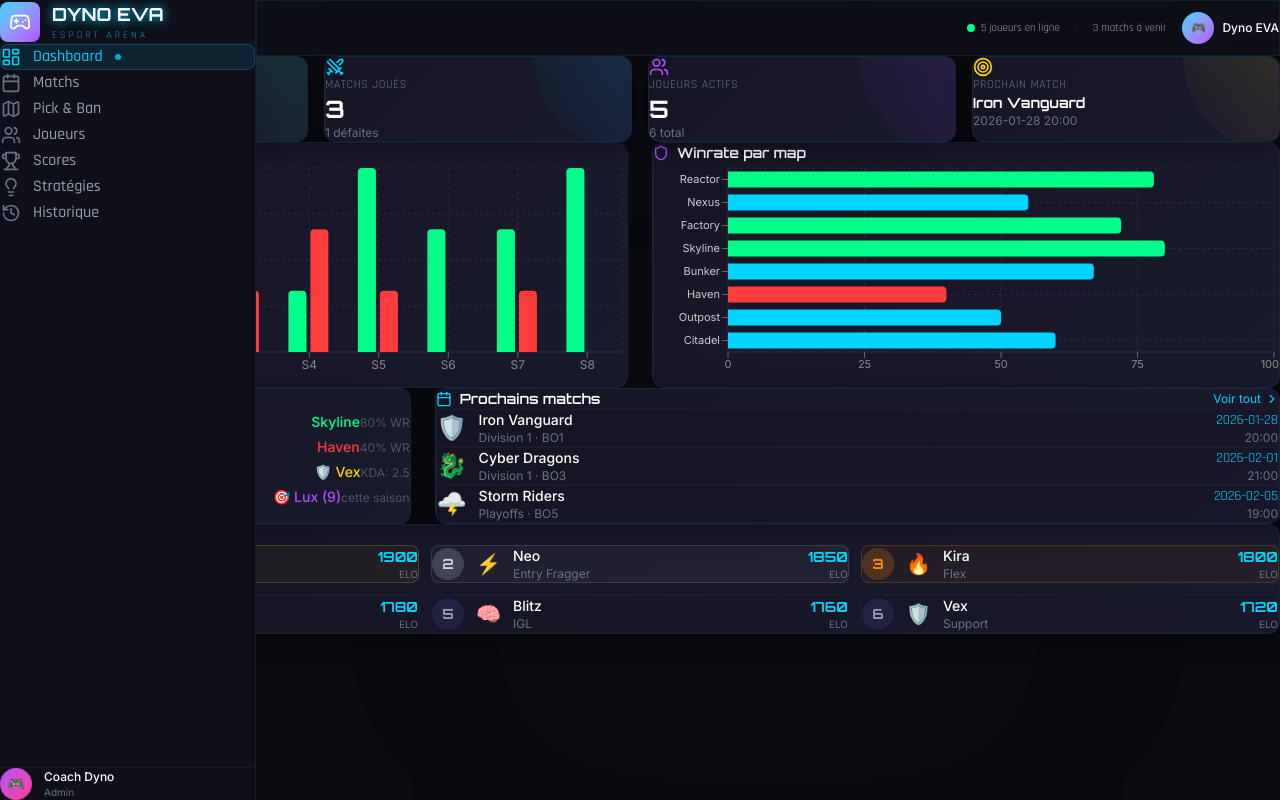
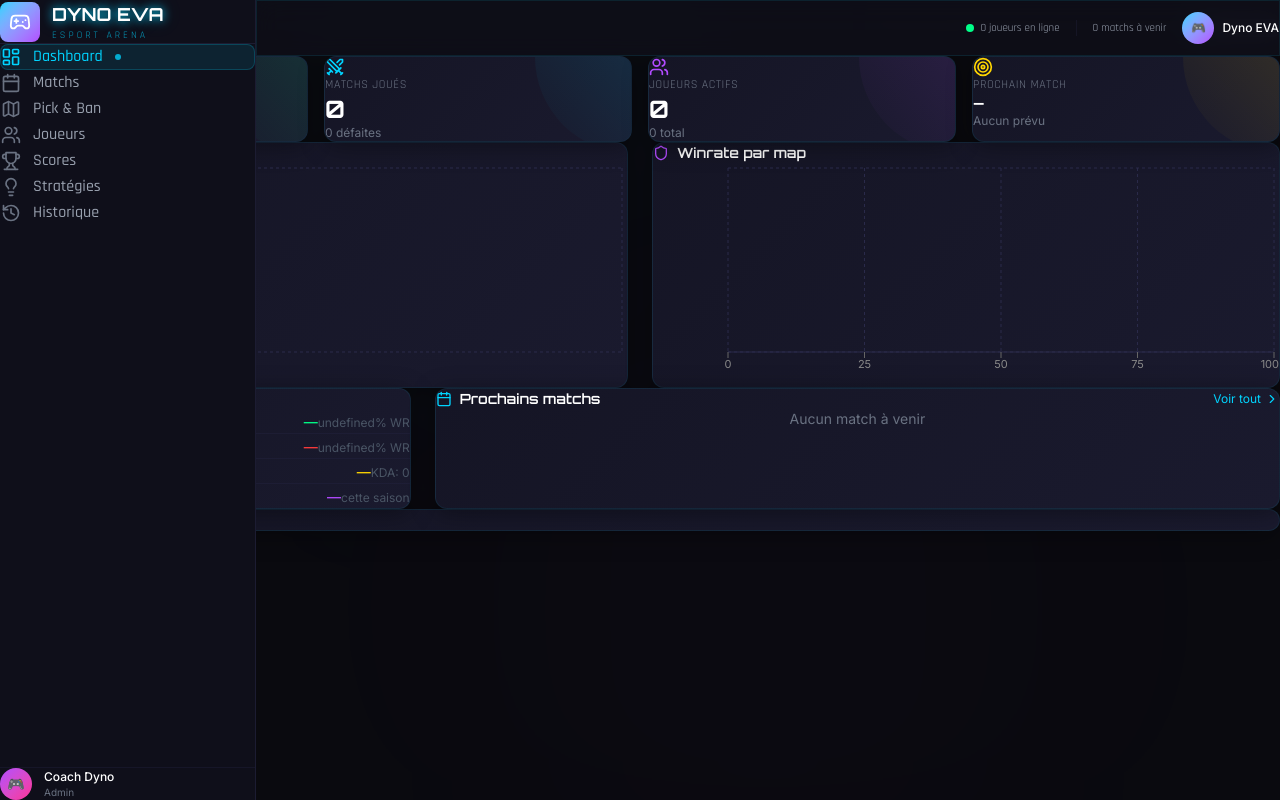
Before and after one commit to DYNOAphex84/DYNO-EVA, a React (Vite) app: page / in a window 1280 px wide. Built offline with nearby package versions, Linux system fonts and the light colour scheme.

Commit message:
Update store.ts

```diff
--- a/src/store.ts
+++ b/src/store.ts
@@ -1,242 +1,19 @@
 import { Match, Player, Strategy, MapData } from './types';
 
-export const MAPS = ['Reactor', 'Nexus', 'Outpost', 'Factory', 'Skyline', 'Bunker', 'Haven', 'Citadel'];
-
-export const DIVISIONS = ['Division 1', 'Division 2', 'Division 3', 'Open Qualifier', 'Playoffs', 'Grand Final'];
-
-export const initialPlayers: Player[] = [
-  {
-    id: 'p1',
-    pseudo: 'Neo',
-    role: 'Entry Fragger',
-    poste: 'Attaquant',
-    avatar: '⚡',
-    available: true,
-    favoriteMaps: ['Reactor', 'Nexus', 'Skyline'],
-    stats: { kills: 342, deaths: 198, assists: 87, matchesPlayed: 28, wins: 19, mvpCount: 8 },
-    eloRating: 1850,
-  },
-  {
-    id: 'p2',
-    pseudo: 'Vex',
-    role: 'Support',
-    poste: 'Support',
-    avatar: '🛡️',
-    available: true,
-    favoriteMaps: ['Reactor', 'Factory', 'Haven'],
-    stats: { kills: 210, deaths: 165, assists: 195, matchesPlayed: 28, wins: 19, mvpCount: 3 },
-    eloRating: 1720,
-  },
-  {
-    id: 'p3',
-    pseudo: 'Kira',
-    role: 'Flex',
-    poste: 'Flex',
-    avatar: '🔥',
-    available: true,
-    favoriteMaps: ['Reactor', 'Nexus', 'Outpost'],
-    stats: { kills: 298, deaths: 180, assists: 142, matchesPlayed: 28, wins: 19, mvpCount: 6 },
-    eloRating: 1800,
-  },
-  {
-    id: 'p4',
-    pseudo: 'Ghost',
-    role: 'Lurker',
-    poste: 'Flanker',
-    avatar: '👻',
-    available: true,
-    favoriteMaps: ['Nexus', 'Bunker', 'Citadel'],
-    stats: { kills: 265, deaths: 172, assists: 98, matchesPlayed: 25, wins: 16, mvpCount: 5 },
-    eloRating: 1780,
-  },
-  {
-    id: 'p5',
-    pseudo: 'Lux',
-    role: 'AWPer',
-    poste: 'Sniper',
-    avatar: '🎯',
-    available: false,
-    favoriteMaps: ['Nexus', 'Skyline', 'Haven'],
-    stats: { kills: 310, deaths: 155, assists: 62, matchesPlayed: 26, wins: 18, mvpCount: 9 },
-    eloRating: 1900,
-  },
-  {
-    id: 'p6',
-    pseudo: 'Blitz',
-    role: 'IGL',
-    poste: 'Leader',
-    avatar: '🧠',
-    available: true,
-    favoriteMaps: ['Reactor', 'Factory', 'Bunker'],
-    stats: { kills: 245, deaths: 190, assists: 168, matchesPlayed: 28, wins: 19, mvpCount: 4 },
-    eloRating: 1760,
-  },
+export const MAPS = [
+  'Artefact', 'Atlantis', 'Bastion', 'Ceres', 'Coliseum',
+  'Engine', 'Helios Station', 'Horizon', 'Lunar Outpost',
+  'Outlaw', 'Polaris', 'Silva', 'The Cliff', 'The Rock'
 ];
 
-export const initialMatches: Match[] = [
-  {
-    id: 'm1',
-    date: '2026-01-20',
-    time: '20:00',
-    opponent: 'Phoenix Blaze',
-    opponentLogo: '🐦',
-    division: 'Division 1',
-    format: 'BO3',
-    status: 'completed',
-    lineup: ['p1', 'p2', 'p3', 'p4', 'p6'],
-    scores: [
-      { map: 'Reactor', teamScore: 13, opponentScore: 9 },
-      { map: 'Nexus', teamScore: 11, opponentScore: 13 },
-      { map: 'Skyline', teamScore: 13, opponentScore: 7 },
-    ],
-    mvp: 'p1',
-    pickBan: {
-      teamPicks: ['Reactor', 'Skyline'],
-      teamBans: ['Outpost', 'Haven'],
-      opponentPicks: ['Nexus'],
-      opponentBans: ['Factory', 'Bunker'],
-    },
-  },
-  {
-    id: 'm2',
-    date: '2026-01-22',
-    time: '21:00',
-    opponent: 'Shadow Wolves',
-    opponentLogo: '🐺',
-    division: 'Division 1',
-    format: 'BO3',
-    status: 'completed',
-    lineup: ['p1', 'p2', 'p3', 'p5', 'p6'],
-    scores: [
-      { map: 'Factory', teamScore: 13, opponentScore: 11 },
-      { map: 'Bunker', teamScore: 13, opponentScore: 8 },
-    ],
-    mvp: 'p5',
-    pickBan: {
-      teamPicks: ['Factory'],
-      teamBans: ['Citadel', 'Haven'],
-      opponentPicks: ['Bunker'],
-      opponentBans: ['Reactor', 'Nexus'],
-    },
-  },
-  {
-    id: 'm3',
-    date: '2026-01-25',
-    time: '19:30',
-    opponent: 'Neon Strikers',
-    opponentLogo: '⚡',
-    division: 'Playoffs',
-    format: 'BO3',
-    status: 'completed',
-    lineup: ['p1', 'p3', 'p4', 'p5', 'p6'],
-    scores: [
-      { map: 'Nexus', teamScore: 8, opponentScore: 13 },
-      { map: 'Reactor', teamScore: 13, opponentScore: 10 },
-      { map: 'Haven', teamScore: 9, opponentScore: 13 },
-    ],
-    mvp: 'p3',
-    pickBan: {
-      teamPicks: ['Reactor', 'Haven'],
-      teamBans: ['Skyline', 'Citadel'],
-      opponentPicks: ['Nexus'],
-      opponentBans: ['Factory', 'Outpost'],
-    },
-  },
-  {
-    id: 'm4',
-    date: '2026-01-28',
-    time: '20:00',
-    opponent: 'Iron Vanguard',
-    opponentLogo: '🛡️',
-    division: 'Division 1',
-    format: 'BO1',
-    status: 'upcoming',
-    lineup: ['p1', 'p2', 'p3', 'p4', 'p6'],
-    scores: [],
-    pickBan: {
-      teamPicks: ['Reactor'],
-      teamBans: ['Outpost', 'Citadel'],
-      opponentPicks: [],
-      opponentBans: ['Nexus', 'Factory'],
-    },
-  },
-  {
-    id: 'm5',
-    date: '2026-02-01',
-    time: '21:00',
-    opponent: 'Cyber Dragons',
-    opponentLogo: '🐉',
-    division: 'Division 1',
-    format: 'BO3',
-    status: 'upcoming',
-    lineup: [],
-    scores: [],
-  },
-  {
-    id: 'm6',
-    date: '2026-02-05',
-    time: '19:00',
-    opponent: 'Storm Riders',
-    opponentLogo: '🌩️',
-    division: 'Playoffs',
-    format: 'BO5',
-    status: 'upcoming',
-    lineup: [],
-    scores: [],
-  },
-];
+export const DIVISIONS = ['Division 1', 'Division 2', 'Division 3', 'Playoffs', 'Grand Final'];
 
-export const initialStrategies: Strategy[] = [
-  {
-    id: 's1',
-    name: 'Rush B Reactor',
-    map: 'Reactor',
-    type: 'offensive',
-    description: 'Rush coordonné site B avec flash + smoke. Entry par Neo, support Vex. Kira couvre mid.',
-    notes: 'Fonctionne très bien contre les défenses passives. Timing critique: 1:15 round timer.',
-    createdBy: 'Coach Dyno',
-    createdAt: '2026-01-10',
-  },
-  {
-    id: 's2',
-    name: 'Default Nexus',
-    map: 'Nexus',
-    type: 'defensive',
-    description: 'Setup défensif classique 2-1-2. Retake B possible avec rotation rapide depuis mid.',
-    notes: 'Attention aux push mid rapides. Ghost doit hold angle B long.',
-    createdBy: 'Coach Dyno',
-    createdAt: '2026-01-12',
-  },
-  {
-    id: 's3',
-    name: 'Fake A into B',
-    map: 'Factory',
-    type: 'offensive',
-    description: 'Fausse exécution site A (flash + smoke) puis rotation silencieuse site B.',
-    notes: 'Nécessite discipline, pas de contact A. Timing rotation: après smoke A posé.',
-    createdBy: 'Coach Dyno',
-    createdAt: '2026-01-15',
-  },
-];
+export const initialPlayers: Player[] = [];
 
-export const mapStatsData: MapData[] = [
-  { name: 'Reactor', winRate: 78, totalGames: 18, wins: 14, losses: 4 },
-  { name: 'Nexus', winRate: 55, totalGames: 11, wins: 6, losses: 5 },
-  { name: 'Factory', winRate: 72, totalGames: 9, wins: 6, losses: 3 },
-  { name: 'Skyline', winRate: 80, totalGames: 5, wins: 4, losses: 1 },
-  { name: 'Bunker', winRate: 67, totalGames: 6, wins: 4, losses: 2 },
-  { name: 'Haven', winRate: 40, totalGames: 5, wins: 2, losses: 3 },
-  { name: 'Outpost', winRate: 50, totalGames: 4, wins: 2, losses: 2 },
-  { name: 'Citadel', winRate: 60, totalGames: 5, wins: 3, losses: 2 },
-];
+export const initialMatches: Match[] = [];
 
-export const seasonProgressData = [
-  { week: 'S1', wins: 2, losses: 1 },
-  { week: 'S2', wins: 3, losses: 0 },
-  { week: 'S3', wins: 2, losses: 1 },
-  { week: 'S4', wins: 1, losses: 2 },
-  { week: 'S5', wins: 3, losses: 1 },
-  { week: 'S6', wins: 2, losses: 0 },
-  { week: 'S7', wins: 2, losses: 1 },
-  { week: 'S8', wins: 3, losses: 0 },
-];
+export const initialStrategies: Strategy[] = [];
+
+export const mapStatsData: MapData[] = [];
+
+export const seasonProgressData = [];
```
